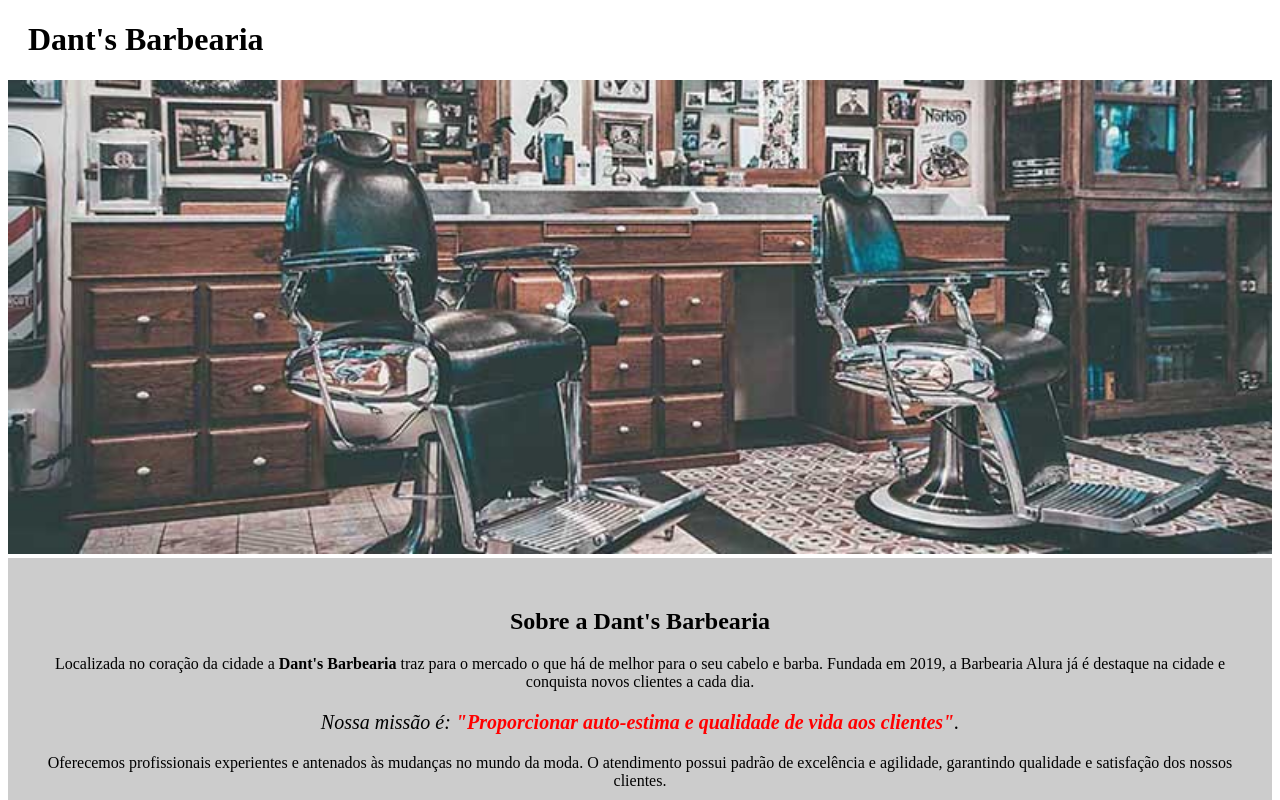
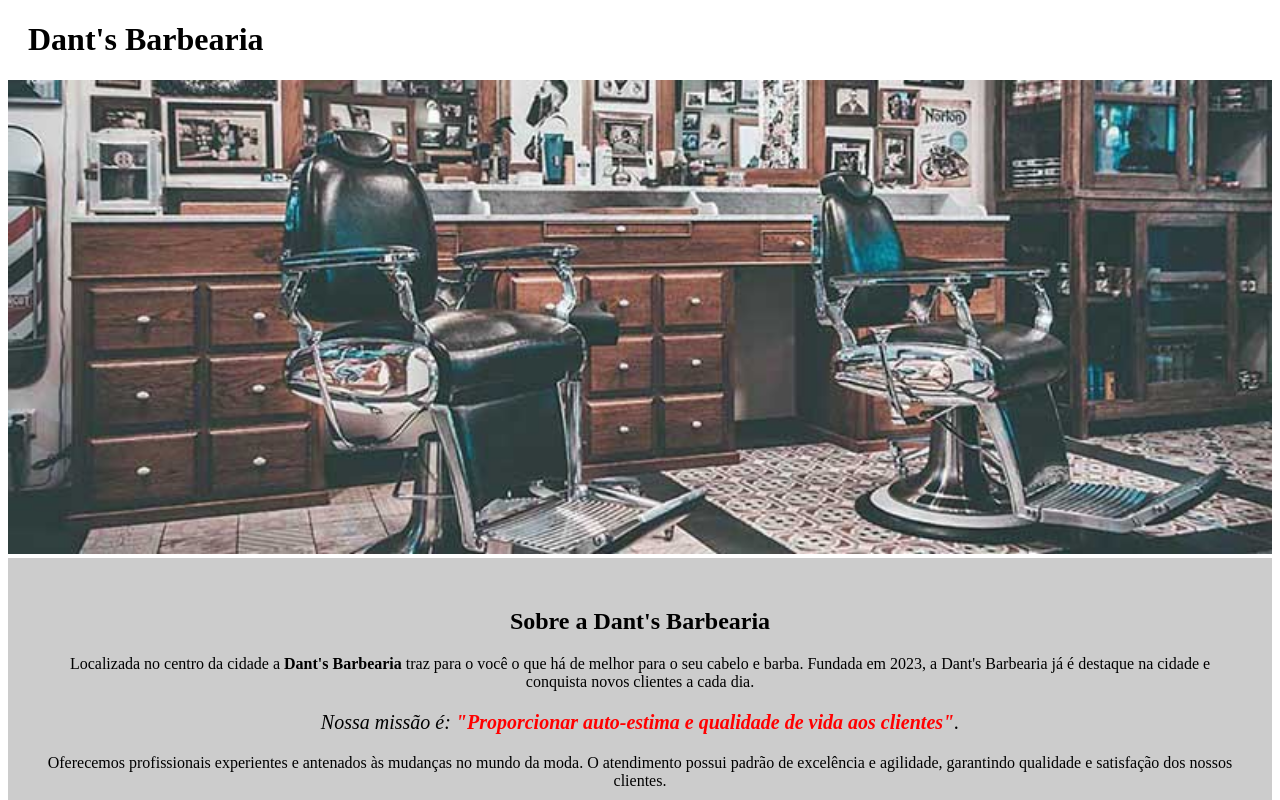
Before and after one commit to annatyy/Dant-s-Barbearia-, a plain HTML site: page index.html in a window 1280 px wide. Shown: the top 800 px of the page. Drawn offline with Linux system fonts and the light colour scheme.

Commit message:
Update index.html

```diff
--- a/index.html
+++ b/index.html
@@ -14,7 +14,7 @@
 		<div class="principal">
 			<h2 class="titulo-centralizado">Sobre a Dant's Barbearia</h2>
 
-			<p>Localizada no coração da cidade a <strong>Dant's Barbearia</strong> traz para o mercado o que há de melhor para o seu cabelo e barba. Fundada em 2019, a Barbearia Alura já é destaque na cidade e conquista novos clientes a cada dia.</p>
+			<p>Localizada no centro da cidade a <strong>Dant's Barbearia</strong> traz para o você o que há de melhor para o seu cabelo e barba. Fundada em 2023, a Dant's Barbearia já é destaque na cidade e conquista novos clientes a cada dia.</p>
 
 			<p id="missao"><em>Nossa missão é: <strong>"Proporcionar auto-estima e qualidade de vida aos clientes"</strong>.</em></p>
 
```
